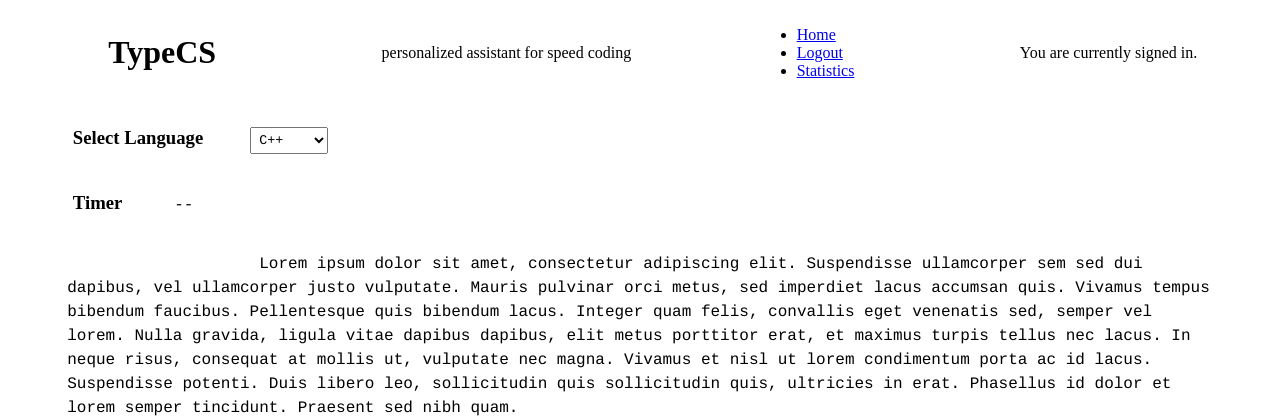
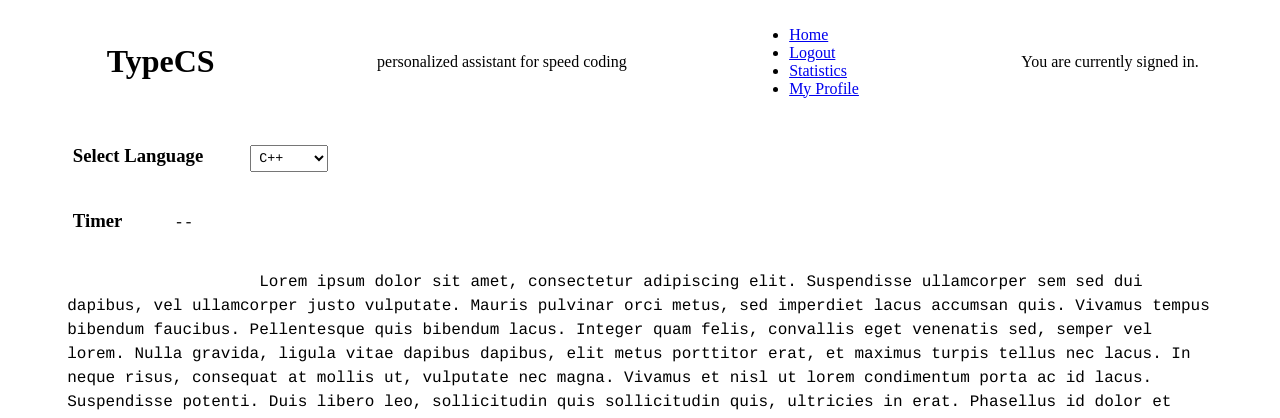
Before and after one commit to rayzhuca/typecs, a Flask app: page / in a window 1280 px wide. Shown: the top 418 px of the page. Run offline with Flask 3, Linux system fonts and the light colour scheme; the visitor is signed in with stand-in values (Sample User, id 1); some web fonts are replaced.

Commit message:
Small changes.

```diff
--- a/app.py
+++ b/app.py
@@ -159,7 +159,6 @@ def page_login():
 
     return render_template("login.html")
 
-
 @app.route("/logrun", methods=["POST"])
 def process_log():
     timetable = request.get_json() # [t, {key: 'a', correct: True/False}]
--- a/templates/index.html
+++ b/templates/index.html
@@ -16,6 +16,7 @@
                 {% if signed_in %}
                     <li><a href="/logout">Logout</a></li>
                     <li><a href="/stats">Statistics</a></li>
+                    <li><a href="/selfprofile">My Profile</a></li>
                 {% else %}
                     <li><a href="/login">Login</a></li>
                     <li><a href="/register">Register</a></li>
```
Also changed, not shown: 1 other file.
